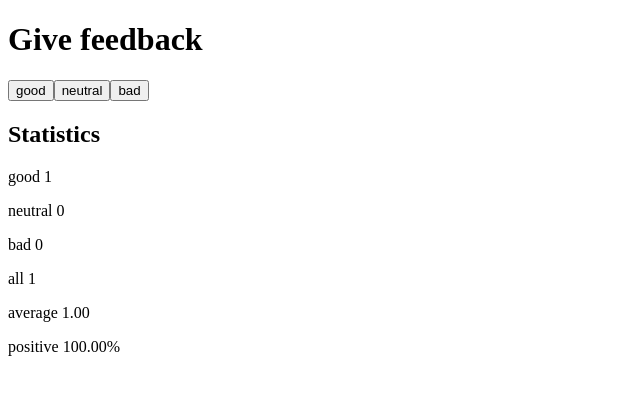
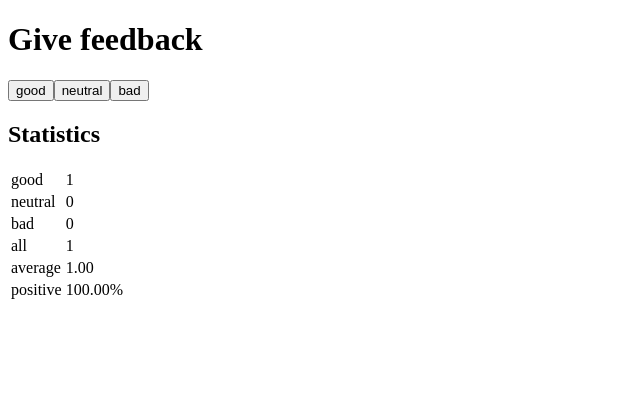
Before and after one commit to RepositoryCris/HelsinkiUniversityFullStack, a React (Vite) app in the folder part1/E1.6Unicafe/: page / in a window 1280 px wide. Both pictures are taken after a click on the button "good". Shown: the top 394 px of the page, without its empty margins (0-640 px from the left). Built offline with nearby package versions, Linux system fonts and the light colour scheme.

Commit message:
E1.11Unicafe Step 6 Display the statistics in an HTML table

```diff
--- a/part1/E1.6Unicafe/src/App.jsx
+++ b/part1/E1.6Unicafe/src/App.jsx
@@ -12,16 +12,17 @@ const Button = ({ name , onClick})=>{
 
 const StatisticLine = ({ text, value }) => {
   return (
-    <p>
-      { text } { value}
-    </p>
+        <tr>
+          <td>{ text }</td>
+          <td>{ value }</td>
+        </tr>
   )
 }
 
 const Statistics = ({ good, neutral, bad }) => {
-  const total = parseInt(good + neutral + bad)
-  const average = total === 0 ? 0 : parseFloat((good*(1) + neutral*(0) + bad*(-1))/total)
-  const positive = total === 0 ? 0 : parseFloat((good/total)*100)
+  const total = good + neutral + bad
+  const average = total === 0 ? 0 : ((good - bad)/total)
+  const positive = total === 0 ? 0 : (good/total)*100
 
   // If no feedback, show message
   if (total === 0) {
@@ -37,12 +38,16 @@ const Statistics = ({ good, neutral, bad }) => {
   return (
     <>
       <h2>Statistics</h2>
+      <table>
+        <tbody>
         <StatisticLine text="good" value={good} />
         <StatisticLine text="neutral" value={neutral} />
         <StatisticLine text="bad" value={bad} />
         <StatisticLine text="all" value={total} />
         <StatisticLine text="average" value={average.toFixed(2)} />
         <StatisticLine text="positive" value={positive.toFixed(2) + "%"} />
+        </tbody>
+      </table>
     </>
   )
 }
```
Lines whose indentation alone changed are shown as unchanged.
